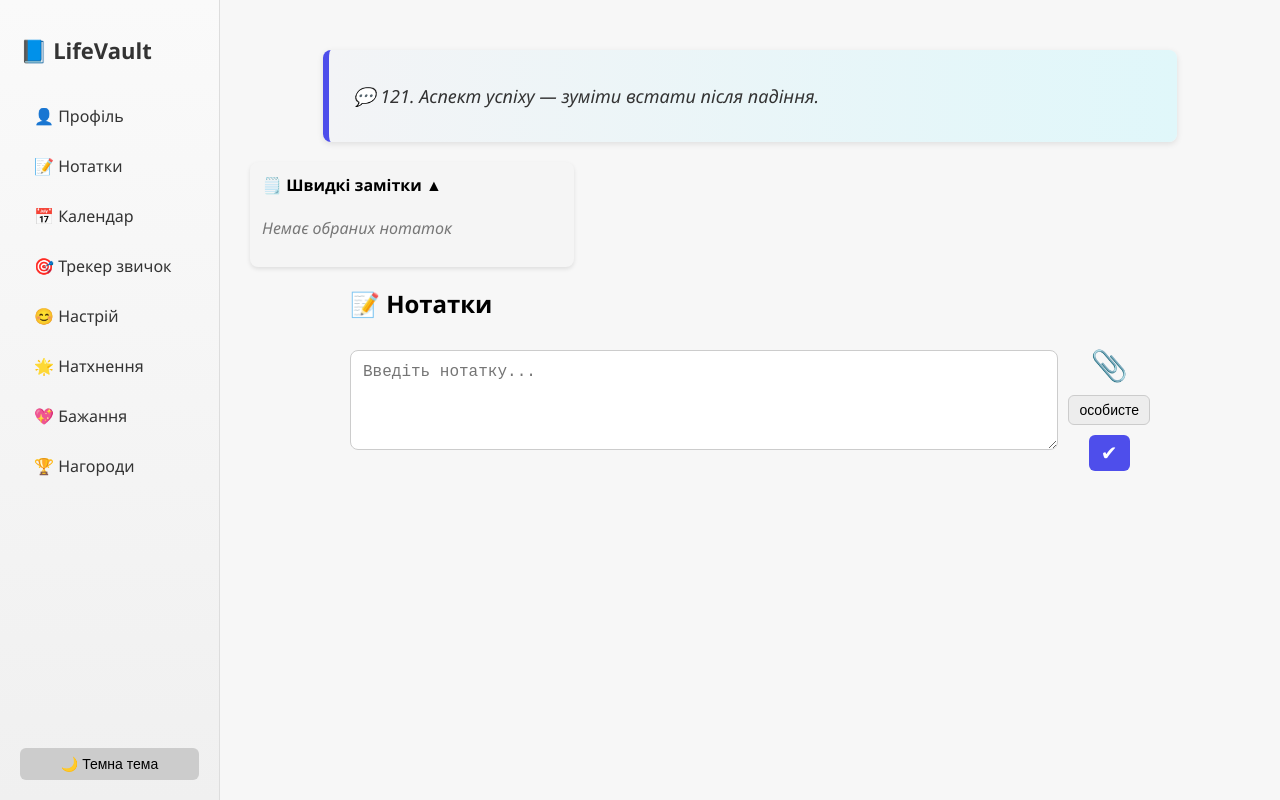
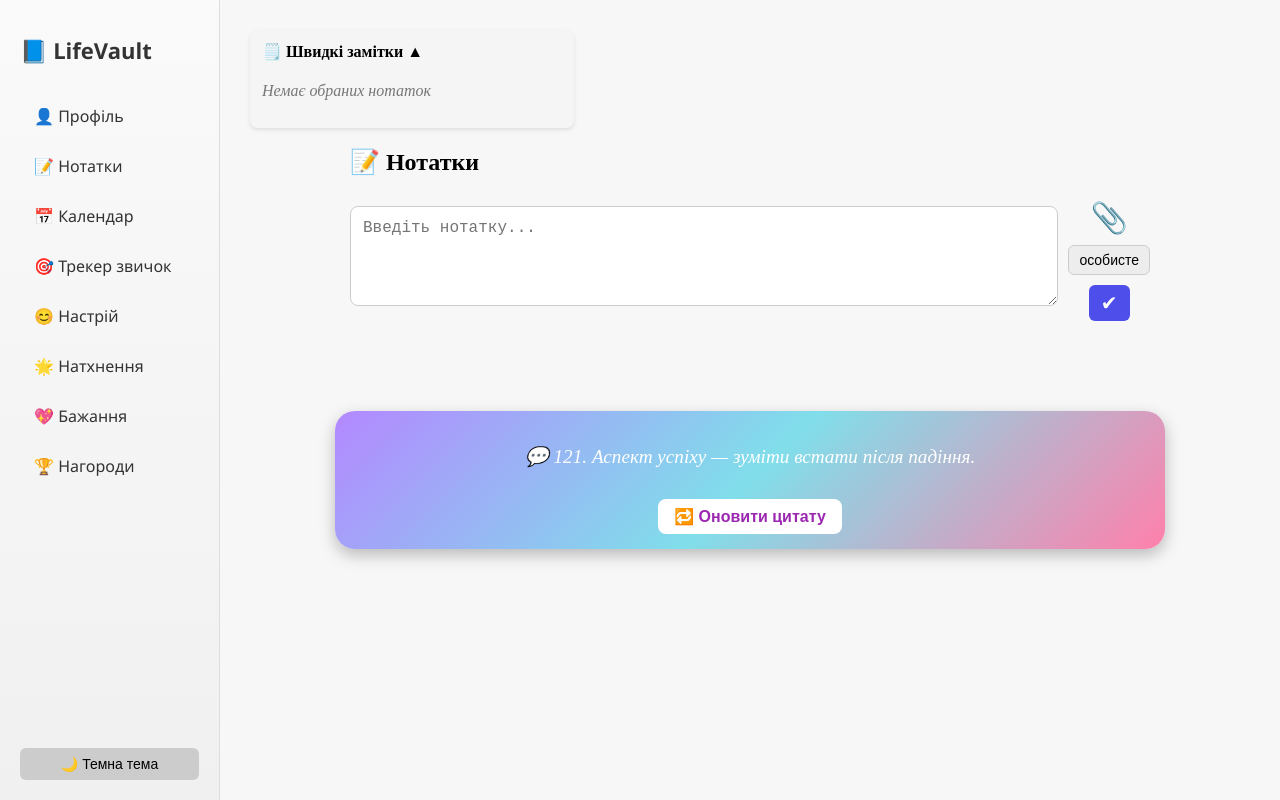
Before and after one commit to Vidziano/LifeVault, a React (Create React App) app: page / in a window 1280 px wide. Built offline with nearby package versions, Linux system fonts and the light colour scheme.

Commit message:
redesigned motivational quotes

```diff
--- a/src/App.css
+++ b/src/App.css
@@ -1,7 +1,8 @@
 /* App.css (глобальні стилі та layout) */
+
 body {
   margin: 0;
-  font-family: 'Segoe UI', sans-serif;
+  font-family: 'Comfortaa', cursive;
   background-color: #f7f7f7;
 }
 
--- a/src/App.js
+++ b/src/App.js
@@ -97,7 +97,6 @@ function AppWrapper() {
           <Sidebar darkMode={darkMode} setDarkMode={setDarkMode} />
           <main className="main">
             <AchievementMonitor />
-            <MotivationalQuote />
             <QuickNotesWidget />
             <PersonalizedReminder />
             <Routes>
@@ -111,6 +110,7 @@ function AppWrapper() {
               <Route path="/achievements" element={<Achievements />} />
               <Route path="*" element={<Notes />} />
             </Routes>
+            <MotivationalQuote />
           </main>
         </div>
       </Router>
--- a/src/MotivationalQuote.css
+++ b/src/MotivationalQuote.css
@@ -16,3 +16,46 @@
     color: #f1f1f1;
     border-left-color: #81d4fa;
   }
+
+  .motivational-quote.enhanced {
+    background: linear-gradient(135deg, #b388ff, #80deea, #ff80ab);
+    color: white;
+    font-size: 1.2rem;
+    font-weight: 500;
+    border-left: none;
+    padding: 15px;
+    border-radius: 20px;
+    box-shadow: 0 6px 16px rgba(0, 0, 0, 0.25);
+    transition: all 0.3s ease;
+    position: relative;
+    text-align: center;
+    margin-top: 60px;
+  }
+
+  .motivational-quote .refresh-button {
+    background: white;
+    color: #9c27b0;
+    font-weight: bold;
+    border: none;
+    border-radius: 8px;
+    padding: 8px 16px;
+    margin-top: 12px;
+    cursor: pointer;
+    font-size: 1rem;
+    transition: all 0.2s ease;
+  }
+
+  .motivational-quote .refresh-button:hover {
+    background: #f3e5f5;
+    transform: scale(1.05);
+  }
+
+  body.dark .motivational-quote.enhanced {
+    background: linear-gradient(135deg, #2c2c5d, #355b80, #5d3b5a);
+    color: #f5f5f5;
+  }
+
+  body.dark .motivational-quote .refresh-button {
+    background: #f5f5f5;
+    color: #3f3f3f;
+  }
--- a/src/MotivationalQuote.jsx
+++ b/src/MotivationalQuote.jsx
@@ -130,7 +130,7 @@ const QUOTES = [
   "126. Кожного разу, коли жмукаєш, класифікуй їх як урок.",
   "127. Розвивайся — це шлях до щасливого життя.",
   "128. Займайся тим, що приносить тобі радість.",
-  "129. Ніщо не варте більше, ніж твоє здоров’я та щастя.",
+  "129. Ніщо не варте більше, твого здоров’я та щастя.",
   "130. Важливі не лише великі досягнення, але і маленькі кроки.",
   "131. Ти сам можеш створити своє щастя.",
   "132. Будьте готовими зміни до життя — вперше сміливо.",
@@ -374,23 +374,30 @@ const QUOTES = [
   function MotivationalQuote() {
     const [quote, setQuote] = useState('');
 
-  useEffect(() => {
+    const getQuoteOfTheDay = () => {
       const now = new Date();
       const start = new Date(now.getFullYear(), 0, 0);
       const diff = now - start + ((start.getTimezoneOffset() - now.getTimezoneOffset()) * 60 * 1000);
       const dayOfYear = Math.floor(diff / (1000 * 60 * 60 * 24));
       const index = dayOfYear % QUOTES.length;
-    setQuote(QUOTES[index]);
+      return QUOTES[index];
+    };
+
+    useEffect(() => {
+      setQuote(getQuoteOfTheDay());
     }, []);
 
+    const getRandomQuote = () => {
+      const randomIndex = Math.floor(Math.random() * QUOTES.length);
+      setQuote(QUOTES[randomIndex]);
+    };
 
     return (
-    <div className="motivational-quote">
+      <div className="motivational-quote enhanced">
         <p>💬 {quote}</p>
+        <button className="refresh-button" onClick={getRandomQuote}>🔁 Оновити цитату</button>
       </div>
     );
   }
 
-
-
   export default MotivationalQuote;
```
Lines whose indentation alone changed are shown as unchanged.
